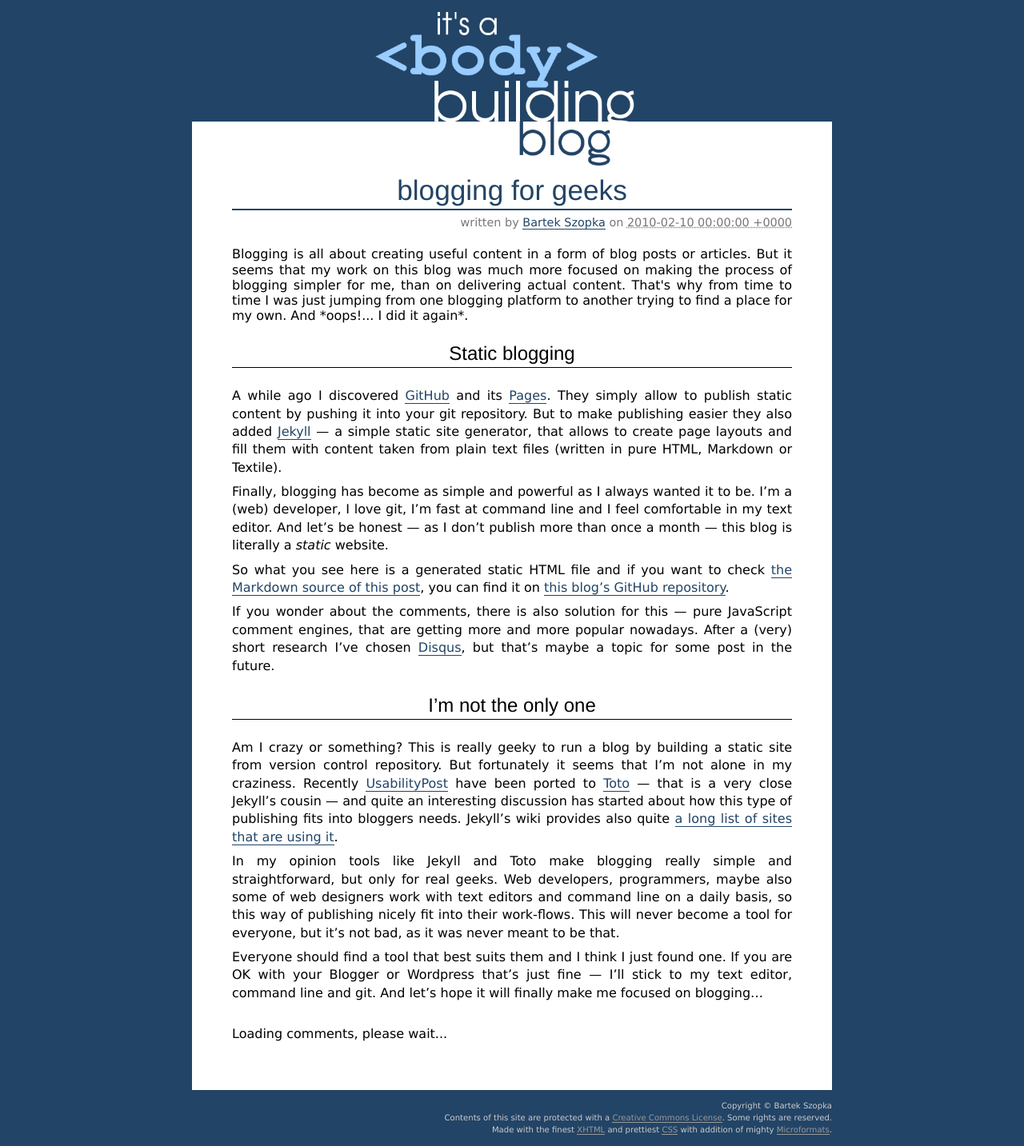
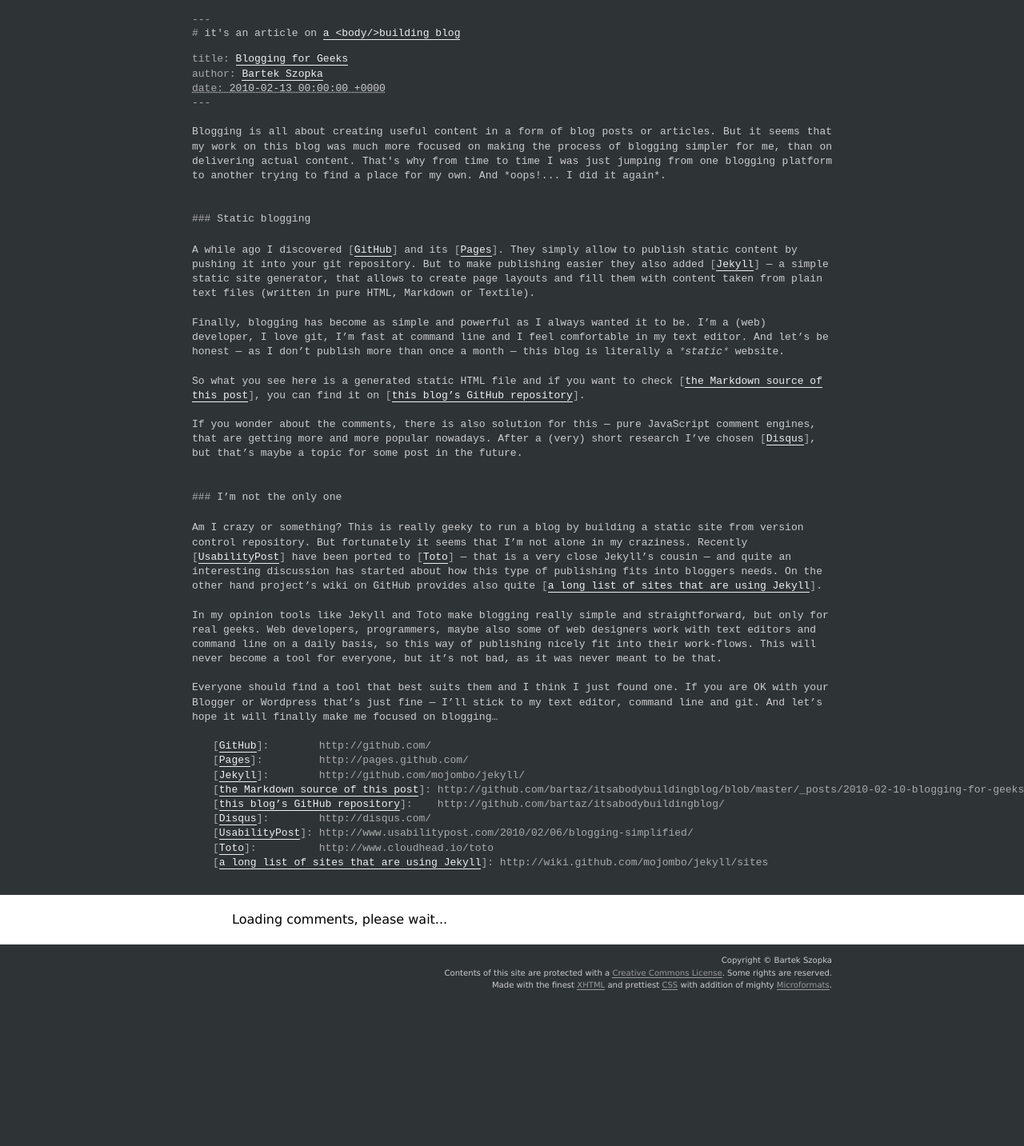
Before and after one commit to bartaz/itsabodybuildingblog, a Jekyll site: the page built from _posts/2010-02-13-blogging-for-geeks.markdown, in a window 1280 px wide. Shown: the whole page at 80% size. Built offline with Jekyll 4.4.1, drawn with Linux system fonts in a browser that asks for light colours; nearby versions of some CDN libraries; comment, search, counter and statistics services are not loaded; after the commit the page ends 1252 px from its top, so only the background shows below that.

Commit message:
'Blogging for Geeks' post with custom styles

```diff
--- a/_includes/html_head.html
+++ b/_includes/html_head.html
@@ -21,11 +21,11 @@
   <![endif]-->
 
   <script src="http://ajax.googleapis.com/ajax/libs/jquery/1.4.1/jquery.min.js" type="text/javascript"></script>
-  {% if page.layout == 'post' %}<script src="/js/disqus.js" type="text/javascript"></script>{% endif %}
+  {% if page.layout contains 'post' %}<script src="/js/disqus.js" type="text/javascript"></script>{% endif %}
 
   {% if page.script %}<script src="/js/{{ page.script }}.js" type="text/javascript" charset="utf-8"></script>{% endif %}
   {% if page.style %}<link rel="stylesheet" href="/css/{{ page.style }}.css" type="text/css" />{% endif %}
 
 </head>
 
-<body{% if page.alias %} id="{{ page.alias }}"{% elsif page.id %} id="{{ page.id | remove_first:"/" | replace:"/","-" }}"{% endif %}{% if page.layout == 'post' %} class="hentry"{% endif %}>
+<body{% if page.alias %} id="{{ page.alias }}"{% elsif page.id %} id="{{ page.id | remove_first:"/" | replace:"/","-" }}"{% endif %}{% if page.layout contains 'post' %} class="hentry"{% endif %}>
--- a/_includes/post_meta.html
+++ b/_includes/post_meta.html
@@ -1,4 +1,4 @@
 <p class="meta">
-written by <span class="author vcard"><a href="{{ site.url }}" rel="me" class="fn url">Bartek Szopka</a></span>
-on <abbr class="published" title="{{ post.date|date:"%Y-%m-%d" }}">{{ post.date|pretty_date_string }}</abbr>
+<span class="text">written by </span><span class="author vcard"><a href="{{ site.url }}" rel="me" class="fn url">Bartek Szopka</a></span>
+<span class="text">on </span><abbr class="published" title="{{ post.date|date:"%Y-%m-%d" }}">{{ post.date|pretty_date_string }}</abbr>
 </p>
--- a/_layouts/post.html
+++ b/_layouts/post.html
@@ -17,8 +17,8 @@
 </div>
 
 <div id="disqus_thread">
-  <h3>Discuss this article</h3>
-  <p>Comments on this blog are <a href="http://disqus.com">powered by Disqus</a>. JavaScript in your browser is turned off, but you can join <a href="http://disqus.com/forums/itsabodybuildingblog/?id=ref">the discussion thread</a>.</p>
+  <h3 class="noscript">Discuss this article</h3>
+  <p class="noscript">Comments on this blog are <a href="http://disqus.com">powered by Disqus</a>. JavaScript in your browser is turned off, but you can join <a href="http://disqus.com/forums/itsabodybuildingblog/?id=ref">the discussion thread</a>.</p>
 </div>
 
 {% include html_foot.html %}
--- a/_posts/2010-02-10-blogging-for-geeks.markdown
+++ b/_posts/2010-02-13-blogging-for-geeks.markdown
@@ -8,7 +10,7 @@
 
 ### Static blogging
 
-A while ago I discovered [GitHub](https://github.com/) and its [Pages](http://pages.github.com/). They simply allow to publish static content by pushing it into your git repository. But to make publishing easier they also added [Jekyll](http://github.com/mojombo/jekyll/) --- a simple static site generator, that allows to create page layouts and fill them with content taken from plain text files (written in pure HTML, Markdown or Textile).
+A while ago I discovered [GitHub](http://github.com/) and its [Pages](http://pages.github.com/). They simply allow to publish static content by pushing it into your git repository. But to make publishing easier they also added [Jekyll](http://github.com/mojombo/jekyll/) --- a simple static site generator, that allows to create page layouts and fill them with content taken from plain text files (written in pure HTML, Markdown or Textile).
 
 Finally, blogging has become as simple and powerful as I always wanted it to be. I'm a (web) developer, I love git, I'm fast at command line and I feel comfortable in my text editor. And let's be honest --- as I don't publish more than once a month --- this blog is literally a *static* website.
 
@@ -18,7 +20,7 @@
 
 ### I'm not the only one
 
-Am I crazy or something? This is really geeky to run a blog by building a static site from version control repository. But fortunately it seems that I'm not alone in my craziness. Recently [UsabilityPost](http://www.usabilitypost.com/2010/02/06/blogging-simplified/) have been ported to [Toto](http://www.cloudhead.io/toto) --- that is a very close Jekyll's cousin --- and quite an interesting discussion has started about how this type of publishing fits into bloggers needs. Jekyll's wiki provides also quite [a long list of sites that are using it](http://wiki.github.com/mojombo/jekyll/sites).
+Am I crazy or something? This is really geeky to run a blog by building a static site from version control repository. But fortunately it seems that I'm not alone in my craziness. Recently [UsabilityPost](http://www.usabilitypost.com/2010/02/06/blogging-simplified/) have been ported to [Toto](http://www.cloudhead.io/toto) --- that is a very close Jekyll's cousin --- and quite an interesting discussion has started about how this type of publishing fits into bloggers needs. On the other hand project's wiki on GitHub provides also quite [a long list of sites that are using Jekyll](http://wiki.github.com/mojombo/jekyll/sites).
 
 In my opinion tools like Jekyll and Toto make blogging really simple and straightforward, but only for real geeks. Web developers, programmers, maybe also some of web designers work with text editors and command line on a daily basis, so this way of publishing nicely fit into their work-flows. This will never become a tool for everyone, but it's not bad, as it was never meant to be that.
 
--- /dev/null
+++ b/css/markdownize.css
@@ -0,0 +1,173 @@
+.separator,
+h1.entry-title,
+#tagline,
+.meta,
+#content {
+  font-family: monospace;
+  color: #CCCCCC;
+}
+
+#tagline a,
+.meta a,
+#content a,
+.hentry .entry-title a {
+  color: #EEEEEE;
+  text-transform: none;
+}
+
+#tagline a:hover, #tagline a:focus,
+.meta a:hover, .meta a:focus,
+#content a:hover, #content a:focus,
+.hentry .entry-title a:hover, .hentry .entry-title a:focus {
+  background-color: #555555;
+}
+
+#tagline a:visited,
+.meta a:visited,
+#content a:visited,
+.hentry .entry-title a:visited {
+  color: #CCCCCC;
+}
+
+h1.entry-title,
+#tagline,
+#content h3,
+#content h4 {
+  font-family: monospace;
+  font-size: 1em;
+}
+
+body {
+  background: #2E3436;
+  margin: 1em 0 0;
+  padding: 0;
+}
+
+body.hentry #tagline {
+  position: static;
+  margin: 0 auto;
+  padding: 0;
+  width: 800px;
+  text-align: left;
+}
+
+body.hentry #tagline span { position:static; }
+body.hentry #tagline a { background-image: none; display:inline; border-bottom: 1px solid; }
+
+body.hentry #tagline a:hover,
+body.hentry #tagline a:focus {
+  background-color: #555555;
+  -webkit-transform: none;
+  -moz-transform: none;
+}
+
+body.hentry h1 {
+  font-size: 1em;
+  padding: 0;
+  background: transparent;
+  text-align: left;
+}
+
+body.hentry .entry-title a {
+  display: inline;
+  padding-bottom: 0;
+  border-width: 1px;
+}
+
+body.hentry .meta {
+  width: auto;
+  padding: 0;
+  text-align: left;
+  background: transparent;
+  font-size: 1em;
+  color: #CCCCCC;
+}
+
+.separator,
+.hentry .entry-title,
+body.hentry .meta,
+body.hentry #content {
+  line-height: 1.4;
+  margin: 0 auto;
+  padding: 0;
+  background: transparent;
+  width: 800px;
+}
+
+body.hentry #content {
+  padding-top: 1.4em;
+  padding-bottom: 1.4em;
+}
+
+body.hentry #content h3 {
+  border: none;
+  margin: 2.8em 0 1.4em;
+}
+
+body.hentry #content p {
+  text-align: left;
+  margin: 1.4em 0;
+}
+
+
+/*
+ * Comments
+ */
+
+#disqus_thread {
+  margin: 0 !important; /* override disqus inline styles */
+  padding: 20px 0;
+  width: auto;
+}
+
+#disqus_thread .loading,
+#disqus_thread .noscript,
+#disqus_thread #dsq-content {
+  width: 700px;
+  margin: 0 auto;
+  padding: 0 50px;
+  position: relative;
+}
+
+/*
+ * Styles for elements changed by JavaScript
+ */
+
+.markdown {
+  display: none;
+}
+
+.markdownized .markdown {
+  color: #AAAAAA;
+}
+
+.markdownized div.markdown  { display: block }
+.markdownized ul.markdown   { display: block }
+.markdownized span.markdown { display: inline }
+
+body.markdownized {
+  overflow-x: hidden;
+}
+
+body.markdownized #tagline {
+  margin-bottom: 1.2em;
+}
+
+.markdownized .meta .text {
+  display: none;
+}
+
+.markdownized .meta abbr,
+.markdownized .meta .author {
+  display: block;
+
+}
+
+.markdownized #content h3 {
+  text-align: left;
+}
+
+.markdownized #content ul.markdown.links {
+  list-style: none;
+  width: 100em;
+}
--- /dev/null
+++ b/js/markdownize.js
@@ -0,0 +1,39 @@
+$(document).ready(function () {
+
+  var separator = "<div class=\"markdown separator\">---</div>",
+      span = function (text) {
+        return "<span class=\"markdown\">" + text + "</span>";
+      };
+
+  // yaml meta data
+  $("h1.entry-title").prepend(span("title: "))
+    .before(separator)
+
+  $("#tagline")
+    .insertBefore($(".entry-title"))
+    .prepend(span("# "));
+  $("p.meta")
+    .after(separator)
+    .find(".author").prepend(span("author: ")).end()
+    .find(".published").prepend(span("date: "));
+
+  // markdown
+  var links = $("<ul class=\"links markdown\">");
+  $("#content")
+    .append(links)
+    .find("em").prepend(span("*")).append(span("*")).end()
+    .find("h3").prepend(span("### ")).end()
+    .find("a[href]")
+      .before(span("[")).after(span("]"))
+      .each(function () {
+        var text = $(this).text(),
+            href = $(this).attr('href'),
+            justify = text.length > 13 ? 32 : 13,
+            space = "";
+        for(var i = 0; i < justify - text.length; i++) space += "&nbsp;";
+
+        links.append("<li>[<a href=\"" + href + "\">" + text + "</a>]: " + space + href + "</li>");
+      });
+
+  $('body').addClass('markdownized');
+});
```
Also changed, not shown: other parts of _posts/2010-02-13-blogging-for-geeks.markdown (+3 -1 lines), css/styles.css (+0 -62 lines).
